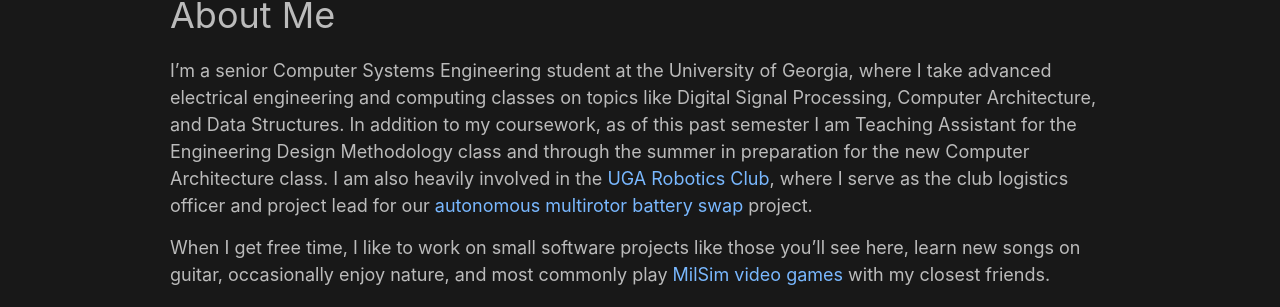
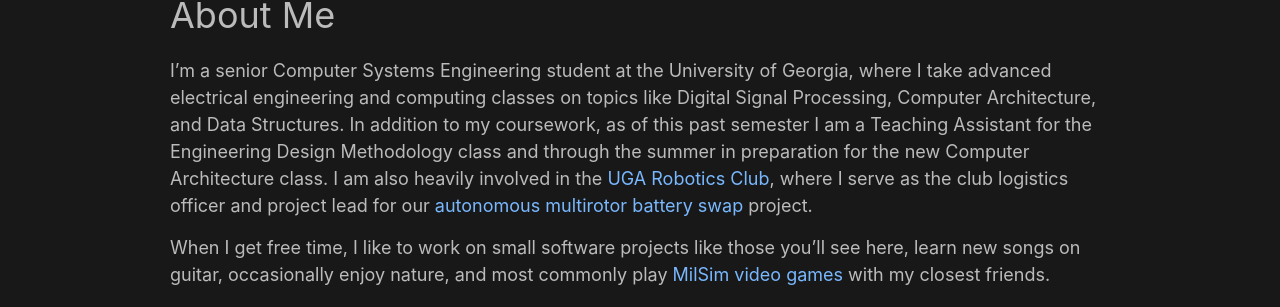
Before and after one commit to ktkoffroth/ktkoffroth.github.io, a Jekyll site: the page built from index.md, in a window 1280 px wide. Shown: the part 338-645 px from the top of the page. Built offline with Jekyll 4.4.1, drawn with Linux system fonts in a browser that asks for light colours.

Commit message:
grammar is hard

```diff
--- a/index.md
+++ b/index.md
@@ -10,6 +10,6 @@ Hi! My name is Kevin Koffroth and welcome to my site! This is a place for me to
 
 # About Me
 
-I’m a senior Computer Systems Engineering student at the University of Georgia, where I take advanced electrical engineering and computing classes on topics like Digital Signal Processing, Computer Architecture, and Data Structures. In addition to my coursework, as of this past semester I am Teaching Assistant for the Engineering Design Methodology class and through the summer in preparation for the new Computer Architecture class. I am also heavily involved in the [UGA Robotics Club](https://engineering.uga.edu/current/student-organizations/robotics-club), where I serve as the club logistics officer and project lead for our [autonomous multirotor battery swap](https://github.com/uga-robotics/AutonomousHexacopter) project.
+I’m a senior Computer Systems Engineering student at the University of Georgia, where I take advanced electrical engineering and computing classes on topics like Digital Signal Processing, Computer Architecture, and Data Structures. In addition to my coursework, as of this past semester I am a Teaching Assistant for the Engineering Design Methodology class and through the summer in preparation for the new Computer Architecture class. I am also heavily involved in the [UGA Robotics Club](https://engineering.uga.edu/current/student-organizations/robotics-club), where I serve as the club logistics officer and project lead for our [autonomous multirotor battery swap](https://github.com/uga-robotics/AutonomousHexacopter) project.
 
 When I get free time, I like to work on small software projects like those you'll see here, learn new songs on guitar, occasionally enjoy nature, and most commonly play [MilSim video games](https://en.wikipedia.org/wiki/MilSim#Video_games) with my closest friends.
```
